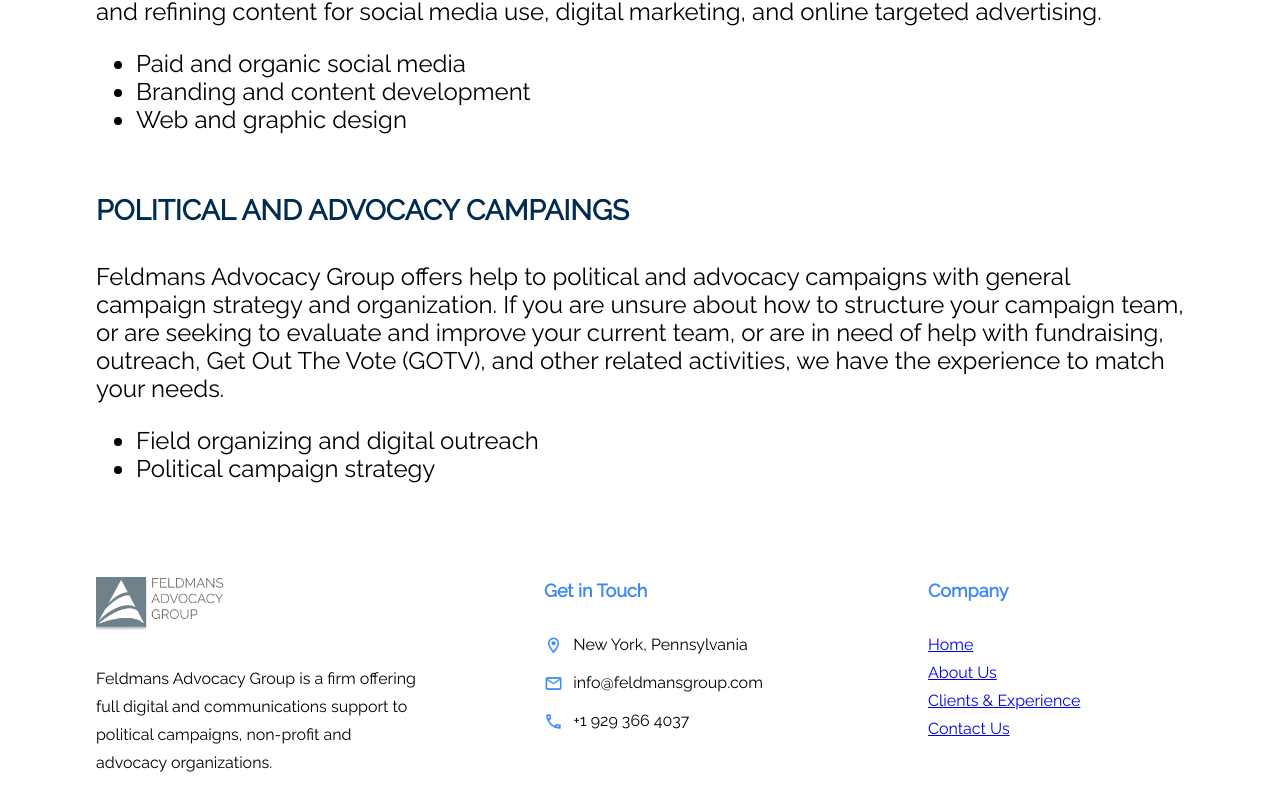
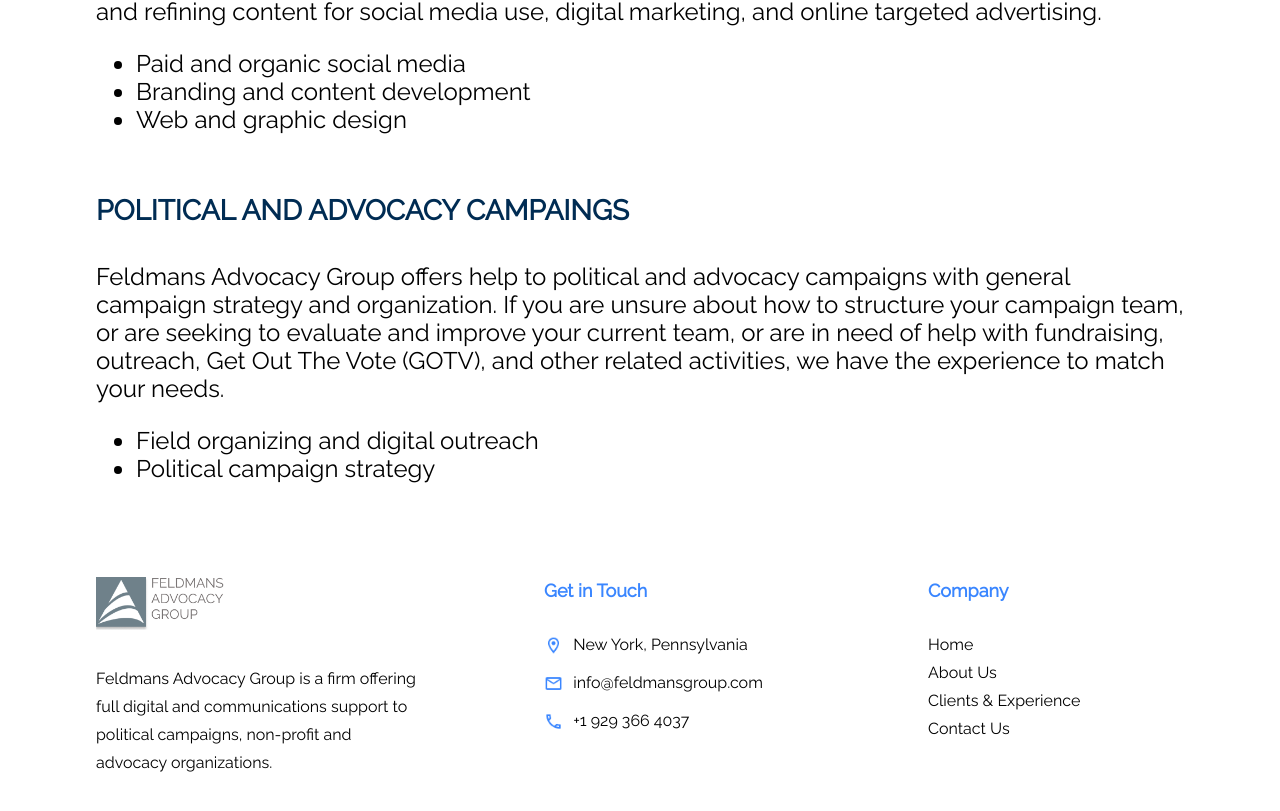
Before and after one commit to Korzyukova/feldmans-firebase-react, a React (Vite) app in the folder client/: page / in a window 1280 px wide. Shown: the part 1320-2131 px from the top of the page. Built offline with nearby package versions, Linux system fonts and the light colour scheme.

Commit message:
footer links

```diff
--- a/client/src/components/Footer/Footer.css
+++ b/client/src/components/Footer/Footer.css
@@ -67,3 +67,11 @@
     align-items: center;
     margin-bottom: 10px;
 }
+.footer-link {
+    text-decoration: none;
+    color: black;
+}
+
+.footer-link:hover {
+    font-size: 19px;
+}
--- a/client/src/components/Footer/Footer.jsx
+++ b/client/src/components/Footer/Footer.jsx
@@ -25,10 +25,10 @@
            <div className="footer-third">
            <ul className="footer-company">
            <li className="name">Company</li>
-           <li><a className="header__links-movies" href="/">Home</a></li>
-           <li><a className="header__links-movies" href="/aboutus">About Us</a></li>
-           <li><a className="header__links-movies" href="/clients">Clients & Experience</a></li>
-           <li><a className="header__links-movies" href="/contacts">Contact Us</a></li>
+           <li><a className="footer-link" href="/">Home</a></li>
+           <li><a className="footer-link" href="/aboutus">About Us</a></li>
+           <li><a className="footer-link" href="/clients">Clients & Experience</a></li>
+           <li><a className="footer-link" href="/contact-us">Contact Us</a></li>
            </ul>
            </div>
         </footer>
```
